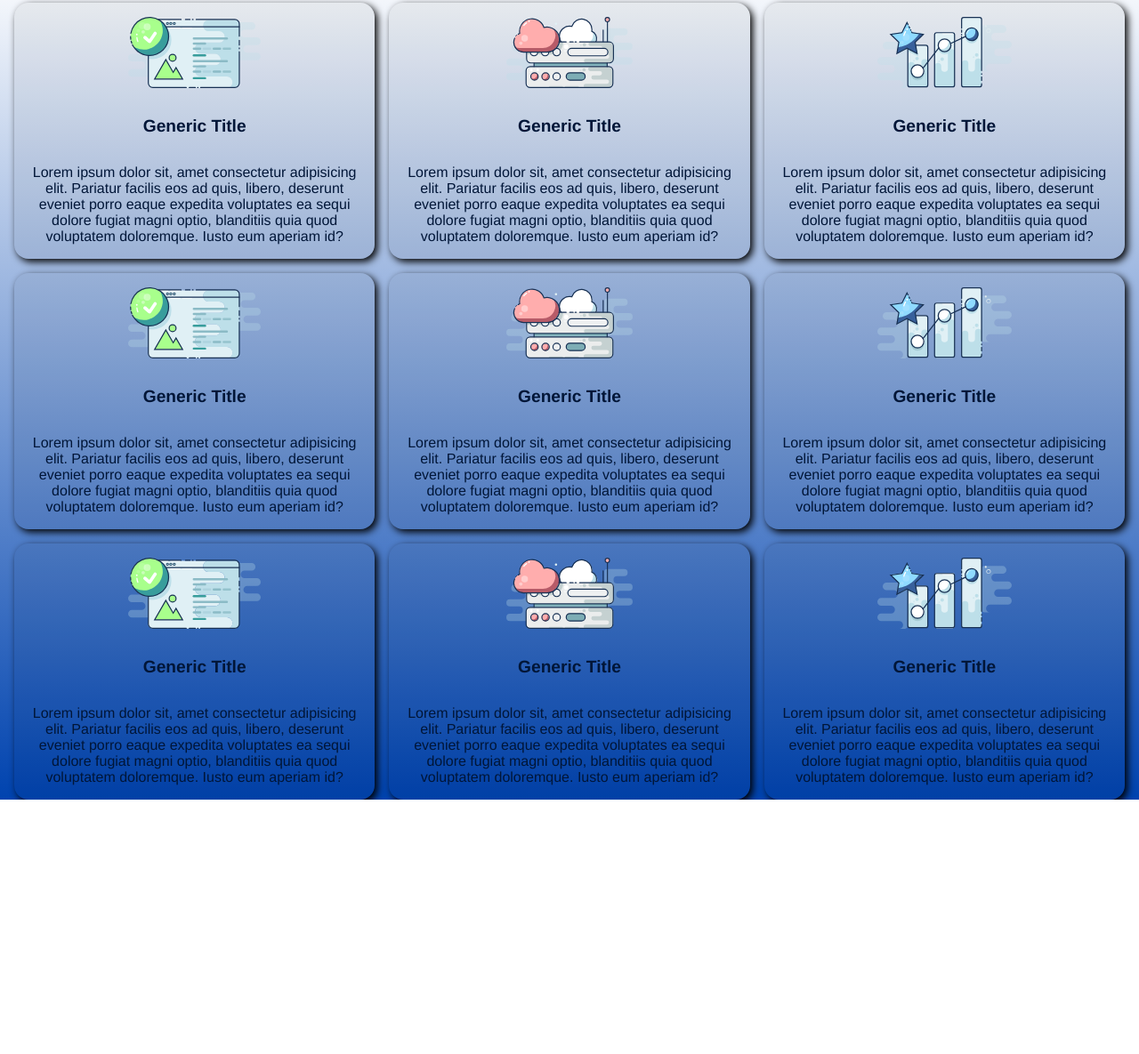
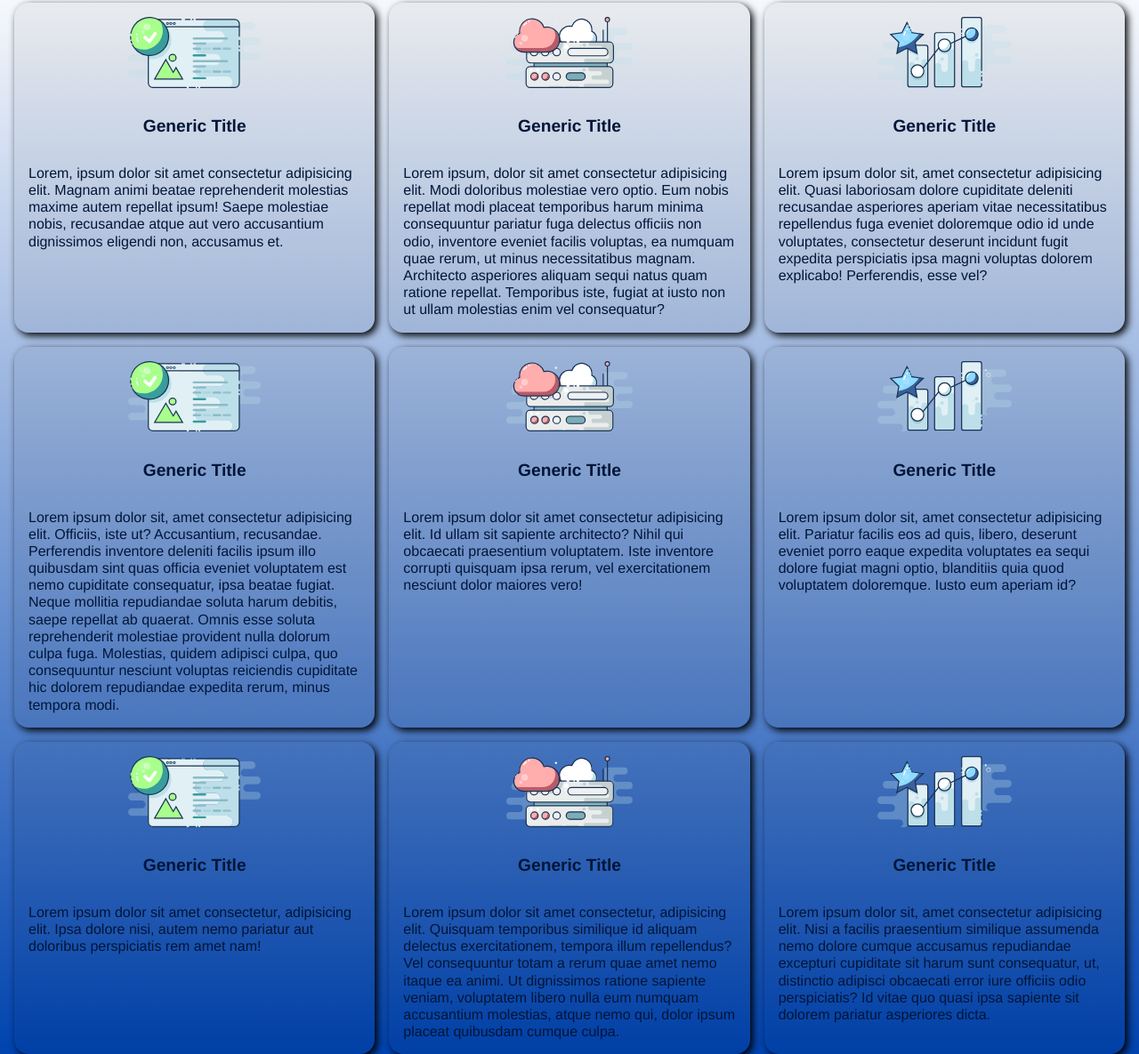
Before and after one commit to abbottsk/test, a plain HTML site: page index.html in a window 1280 px wide. Shown: the part 605-1790 px from the top of the page at 89% size. Before the commit the page ends 1504 px from the top, so only its background shows below. Drawn offline with Linux system fonts and the light colour scheme.

Commit message:
Add files via upload

```diff
--- a/index.html
+++ b/index.html
@@ -26,47 +26,65 @@
       <div class="card">
         <div class="card-img"><img src="./Asset 6.svg" alt=""></div>
         <div class="card-title">Generic Title</div>
-        <div class="card-desc">Lorem ipsum dolor sit, amet consectetur adipisicing elit. Pariatur facilis eos ad quis, libero, deserunt eveniet porro eaque expedita voluptates ea sequi dolore fugiat magni optio, blanditiis quia quod voluptatem doloremque. Iusto eum aperiam id?</div>
+        <div class="card-desc">
+          <p>Lorem, ipsum dolor sit amet consectetur adipisicing elit. Magnam animi beatae reprehenderit molestias maxime autem repellat ipsum! Saepe molestiae nobis, recusandae atque aut vero accusantium dignissimos eligendi non, accusamus et.</p>
+        </div>
       </div>
       <div class="card">
         <div class="card-img"><img src="./Asset 7.svg" alt=""></div>
         <div class="card-title">Generic Title</div>
-        <div class="card-desc">Lorem ipsum dolor sit, amet consectetur adipisicing elit. Pariatur facilis eos ad quis, libero, deserunt eveniet porro eaque expedita voluptates ea sequi dolore fugiat magni optio, blanditiis quia quod voluptatem doloremque. Iusto eum aperiam id?</div>
+        <div class="card-desc">
+          <p>Lorem ipsum, dolor sit amet consectetur adipisicing elit. Modi doloribus molestiae vero optio. Eum nobis repellat modi placeat temporibus harum minima consequuntur pariatur fuga delectus officiis non odio, inventore eveniet facilis voluptas, ea numquam quae rerum, ut minus necessitatibus magnam. Architecto asperiores aliquam sequi natus quam ratione repellat. Temporibus iste, fugiat at iusto non ut ullam molestias enim vel consequatur?</p>
+        </div>
       </div>
       <div class="card">
         <div class="card-img"><img src="./Asset 8.svg" alt=""></div>
         <div class="card-title">Generic Title</div>
-        <div class="card-desc">Lorem ipsum dolor sit, amet consectetur adipisicing elit. Pariatur facilis eos ad quis, libero, deserunt eveniet porro eaque expedita voluptates ea sequi dolore fugiat magni optio, blanditiis quia quod voluptatem doloremque. Iusto eum aperiam id?</div>
+        <div class="card-desc">
+          <p>Lorem ipsum dolor sit, amet consectetur adipisicing elit. Quasi laboriosam dolore cupiditate deleniti recusandae asperiores aperiam vitae necessitatibus repellendus fuga eveniet doloremque odio id unde voluptates, consectetur deserunt incidunt fugit expedita perspiciatis ipsa magni voluptas dolorem explicabo! Perferendis, esse vel?</p>
+        </div>
       </div>
       <div class="card">
         <div class="card-img"><img src="./Asset 6.svg" alt=""></div>
         <div class="card-title">Generic Title</div>
-        <div class="card-desc">Lorem ipsum dolor sit, amet consectetur adipisicing elit. Pariatur facilis eos ad quis, libero, deserunt eveniet porro eaque expedita voluptates ea sequi dolore fugiat magni optio, blanditiis quia quod voluptatem doloremque. Iusto eum aperiam id?</div>
+        <div class="card-desc">
+          <p>Lorem ipsum dolor sit, amet consectetur adipisicing elit. Officiis, iste ut? Accusantium, recusandae. Perferendis inventore deleniti facilis ipsum illo quibusdam sint quas officia eveniet voluptatem est nemo cupiditate consequatur, ipsa beatae fugiat. Neque mollitia repudiandae soluta harum debitis, saepe repellat ab quaerat. Omnis esse soluta reprehenderit molestiae provident nulla dolorum culpa fuga. Molestias, quidem adipisci culpa, quo consequuntur nesciunt voluptas reiciendis cupiditate hic dolorem repudiandae expedita rerum, minus tempora modi.</p>
+        </div>
       </div>
       <div class="card">
         <div class="card-img"><img src="./Asset 7.svg" alt=""></div>
         <div class="card-title">Generic Title</div>
-        <div class="card-desc">Lorem ipsum dolor sit, amet consectetur adipisicing elit. Pariatur facilis eos ad quis, libero, deserunt eveniet porro eaque expedita voluptates ea sequi dolore fugiat magni optio, blanditiis quia quod voluptatem doloremque. Iusto eum aperiam id?</div>
+        <div class="card-desc">
+          <p>Lorem ipsum dolor sit amet consectetur adipisicing elit. Id ullam sit sapiente architecto? Nihil qui obcaecati praesentium voluptatem. Iste inventore corrupti quisquam ipsa rerum, vel exercitationem nesciunt dolor maiores vero!</p>
+        </div>
       </div>
       <div class="card">
         <div class="card-img"><img src="./Asset 8.svg" alt=""></div>
         <div class="card-title">Generic Title</div>
-        <div class="card-desc">Lorem ipsum dolor sit, amet consectetur adipisicing elit. Pariatur facilis eos ad quis, libero, deserunt eveniet porro eaque expedita voluptates ea sequi dolore fugiat magni optio, blanditiis quia quod voluptatem doloremque. Iusto eum aperiam id?</div>
+        <div class="card-desc">
+          <p>Lorem ipsum dolor sit, amet consectetur adipisicing elit. Pariatur facilis eos ad quis, libero, deserunt eveniet porro eaque expedita voluptates ea sequi dolore fugiat magni optio, blanditiis quia quod voluptatem doloremque. Iusto eum aperiam id?</p>
+        </div>
       </div>
       <div class="card">
         <div class="card-img"><img src="./Asset 6.svg" alt=""></div>
         <div class="card-title">Generic Title</div>
-        <div class="card-desc">Lorem ipsum dolor sit, amet consectetur adipisicing elit. Pariatur facilis eos ad quis, libero, deserunt eveniet porro eaque expedita voluptates ea sequi dolore fugiat magni optio, blanditiis quia quod voluptatem doloremque. Iusto eum aperiam id?</div>
+        <div class="card-desc">
+          <p>Lorem ipsum dolor sit amet consectetur, adipisicing elit. Ipsa dolore nisi, autem nemo pariatur aut doloribus perspiciatis rem amet nam!</p>
+        </div>
       </div>
       <div class="card">
         <div class="card-img"><img src="./Asset 7.svg" alt=""></div>
         <div class="card-title">Generic Title</div>
-        <div class="card-desc">Lorem ipsum dolor sit, amet consectetur adipisicing elit. Pariatur facilis eos ad quis, libero, deserunt eveniet porro eaque expedita voluptates ea sequi dolore fugiat magni optio, blanditiis quia quod voluptatem doloremque. Iusto eum aperiam id?</div>
+        <div class="card-desc">
+          <p>Lorem ipsum dolor sit amet consectetur, adipisicing elit. Quisquam temporibus similique id aliquam delectus exercitationem, tempora illum repellendus? Vel consequuntur totam a rerum quae amet nemo itaque ea animi. Ut dignissimos ratione sapiente veniam, voluptatem libero nulla eum numquam accusantium molestias, atque nemo qui, dolor ipsum placeat quibusdam cumque culpa.</p>
+        </div>
       </div>
       <div class="card">
         <div class="card-img"><img src="./Asset 8.svg" alt=""></div>
         <div class="card-title">Generic Title</div>
-        <div class="card-desc">Lorem ipsum dolor sit, amet consectetur adipisicing elit. Pariatur facilis eos ad quis, libero, deserunt eveniet porro eaque expedita voluptates ea sequi dolore fugiat magni optio, blanditiis quia quod voluptatem doloremque. Iusto eum aperiam id?</div>
+        <div class="card-desc">
+          <p>Lorem ipsum dolor sit, amet consectetur adipisicing elit. Nisi a facilis praesentium similique assumenda nemo dolore cumque accusamus repudiandae excepturi cupiditate sit harum sunt consequatur, ut, distinctio adipisci obcaecati error iure officiis odio perspiciatis? Id vitae quo quasi ipsa sapiente sit dolorem pariatur asperiores dicta.</p>
+        </div>
       </div>
     </div>
   </div>
```
